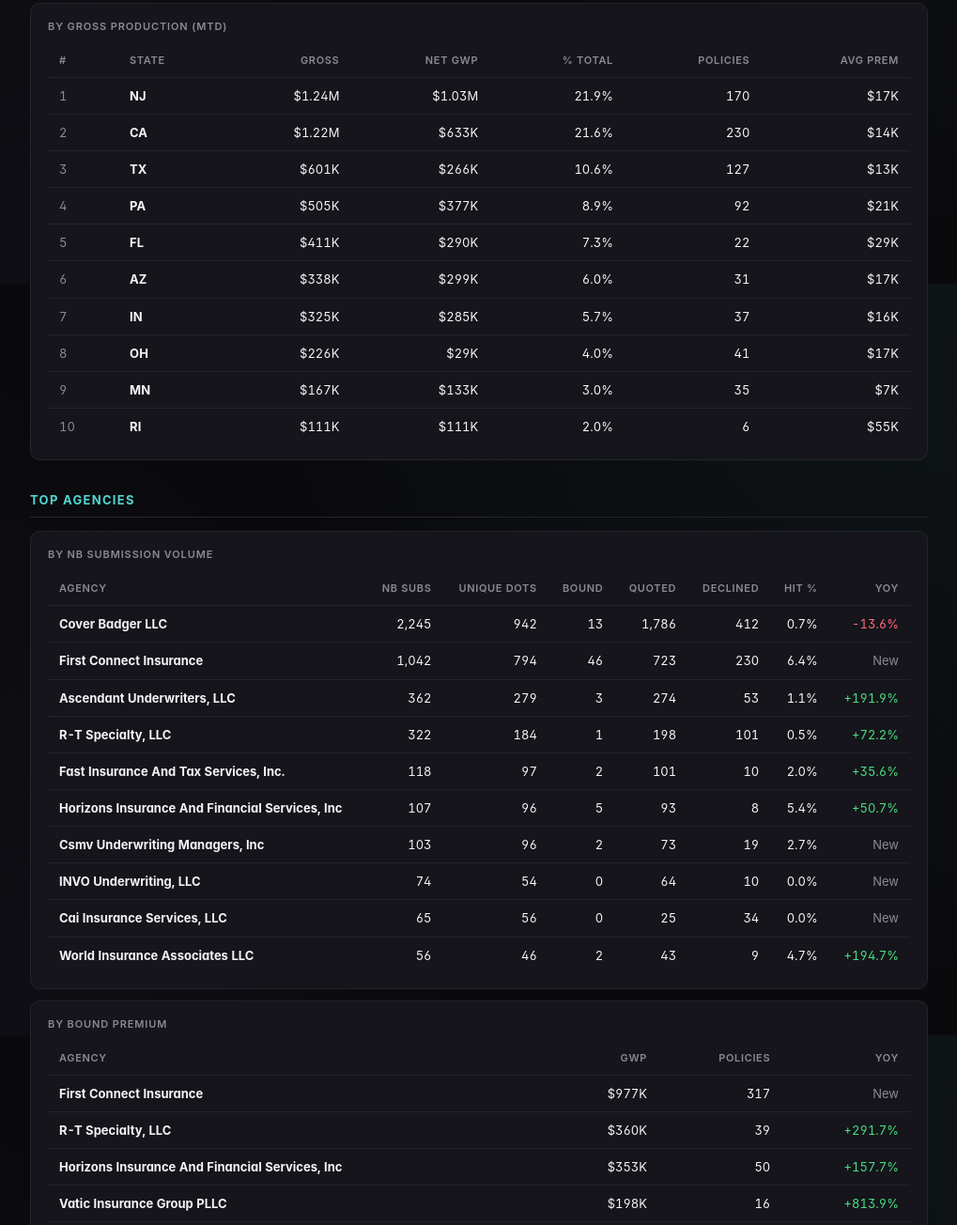
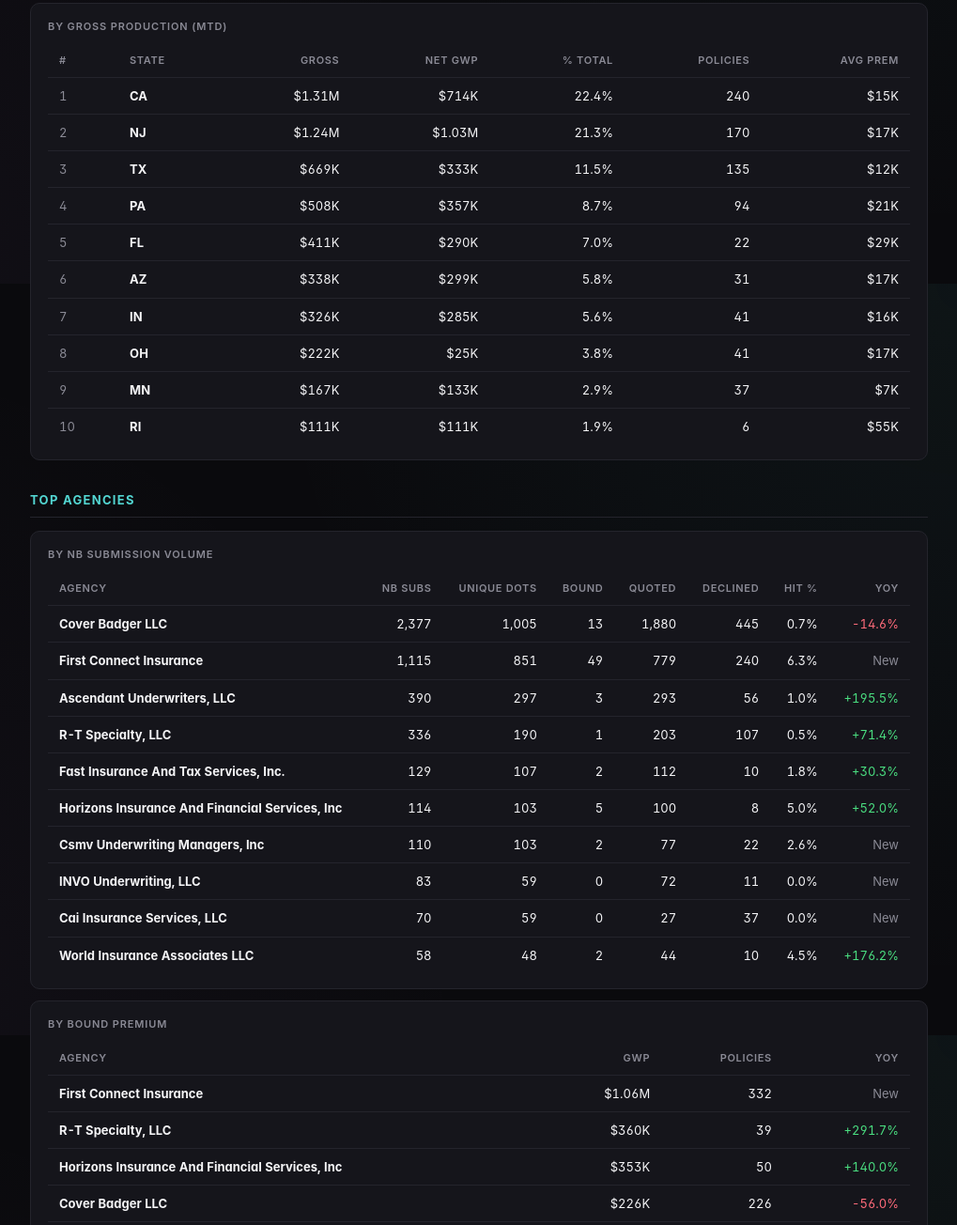
Before and after one commit to Carnette88/cw-reports, a plain HTML site: page morning/networks/index.html in a window 1280 px wide. Shown: the part 1298-2602 px from the top of the page at 94% size, without its empty margins (254-1273 px from the left). Drawn offline with Linux system fonts and the light colour scheme; a web font is replaced by a local one.

Commit message:
production view (Networks) 2026-11-24 05:39

```diff
--- a/morning/networks/index.html
+++ b/morning/networks/index.html
@@ -124,7 +124,7 @@
         <img src="/cw-reports/cw-logo.png" alt="Cover Whale" class="brand-logo">
         <div>
           <div class="brand-title">Growth Strategy Hub</div>
-          <div class="brand-sub">Mon Nov 23 2026</div>
+          <div class="brand-sub">Tue Nov 24 2026</div>
         </div>
       </a>
     </div>
@@ -165,8 +165,8 @@
   <h1>Production vs Budget</h1>
   <div class="subtitle">
 
-      2026-11-23 · Day 14 of 19 business days (5 remaining)
-      · <span class="muted">live from Mon Nov 23 · 5:41 AM</span>
+      2026-11-24 · Day 15 of 19 business days (4 remaining)
+      · <span class="muted">live from Tue Nov 24 · 5:39 AM</span>
 
   </div>
 </header>
@@ -208,25 +208,25 @@
       <tbody>
         <tr>
           <td><strong>Net GWP (after cancels)</strong></td>
-          <td class="num strong">$3.62M</td>
+          <td class="num strong">$3.76M</td>
           <td class="num">$3.99M</td>
-          <td class="num strong">123.1%</td>
+          <td class="num strong">119.5%</td>
           <td><span class="rag rag-green">GREEN</span></td>
 
         </tr>
 
         <tr>
           <td><strong>Gross Production (before cancels)</strong></td>
-          <td class="num strong">$5.67M</td>
+          <td class="num strong">$5.83M</td>
           <td class="num">$7.98M</td>
-          <td class="num strong">96.4%</td>
-          <td><span class="rag rag-green">GREEN</span></td>
+          <td class="num strong">92.6%</td>
+          <td><span class="rag rag-yellow">YELLOW</span></td>
 
         </tr>
 
         <tr>
           <td>NB Submissions</td>
-          <td class="num">5,431</td>
+          <td class="num">5,776</td>
           <td class="num">9,348</td>
           <td class="num">—</td>
           <td><span class="rag rag-na">—</span></td>
@@ -269,42 +269,42 @@
 
             <tr>
               <td>Submitted</td>
-              <td class="num">203</td>
+              <td class="num">214</td>
               <td class="num">3.7%</td>
             </tr>
 
 
             <tr>
               <td>In Review</td>
-              <td class="num">78</td>
-              <td class="num">1.4%</td>
+              <td class="num">88</td>
+              <td class="num">1.5%</td>
             </tr>
 
 
             <tr>
               <td>Quoted</td>
-              <td class="num">3,991</td>
-              <td class="num">73.5%</td>
+              <td class="num">4,234</td>
+              <td class="num">73.3%</td>
             </tr>
 
 
             <tr>
               <td>Bound</td>
-              <td class="num">104</td>
+              <td class="num">109</td>
               <td class="num">1.9%</td>
             </tr>
 
 
             <tr>
               <td>Declined</td>
-              <td class="num">1,020</td>
-              <td class="num">18.8%</td>
+              <td class="num">1,093</td>
+              <td class="num">18.9%</td>
             </tr>
 
 
             <tr>
               <td>Not Taken Up</td>
-              <td class="num">34</td>
+              <td class="num">37</td>
               <td class="num">0.6%</td>
             </tr>
 
@@ -315,7 +315,7 @@
               <td class="num">0.0%</td>
             </tr>
 
-          <tr class="row-total"><td><strong>Total</strong></td><td class="num"><strong>5,431</strong></td><td class="num"><strong>100%</strong></td></tr>
+          <tr class="row-total"><td><strong>Total</strong></td><td class="num"><strong>5,776</strong></td><td class="num"><strong>100%</strong></td></tr>
         </tbody>
       </table>
     </div>
@@ -361,41 +361,41 @@
 
           <tr>
             <td class="muted">1</td>
+            <td><strong>CA</strong></td>
+            <td class="num">$1.31M</td>
+            <td class="num">$714K</td>
+            <td class="num">22.4%</td>
+            <td class="num">240</td>
+            <td class="num">$15K</td>
+          </tr>
+
+          <tr>
+            <td class="muted">2</td>
             <td><strong>NJ</strong></td>
             <td class="num">$1.24M</td>
             <td class="num">$1.03M</td>
-            <td class="num">21.9%</td>
+            <td class="num">21.3%</td>
             <td class="num">170</td>
             <td class="num">$17K</td>
           </tr>
 
           <tr>
-            <td class="muted">2</td>
-            <td><strong>CA</strong></td>
-            <td class="num">$1.22M</td>
-            <td class="num">$633K</td>
-            <td class="num">21.6%</td>
-            <td class="num">230</td>
-            <td class="num">$14K</td>
-          </tr>
-
-          <tr>
             <td class="muted">3</td>
             <td><strong>TX</strong></td>
-            <td class="num">$601K</td>
-            <td class="num">$266K</td>
-            <td class="num">10.6%</td>
-            <td class="num">127</td>
-            <td class="num">$13K</td>
+            <td class="num">$669K</td>
+            <td class="num">$333K</td>
+            <td class="num">11.5%</td>
+            <td class="num">135</td>
+            <td class="num">$12K</td>
           </tr>
 
           <tr>
             <td class="muted">4</td>
             <td><strong>PA</strong></td>
-            <td class="num">$505K</td>
-            <td class="num">$377K</td>
-            <td class="num">8.9%</td>
-            <td class="num">92</td>
+            <td class="num">$508K</td>
+            <td class="num">$357K</td>
+            <td class="num">8.7%</td>
+            <td class="num">94</td>
             <td class="num">$21K</td>
           </tr>
 
@@ -404,7 +404,7 @@
             <td><strong>FL</strong></td>
             <td class="num">$411K</td>
             <td class="num">$290K</td>
-            <td class="num">7.3%</td>
+            <td class="num">7.0%</td>
             <td class="num">22</td>
             <td class="num">$29K</td>
           </tr>
@@ -414,7 +414,7 @@
             <td><strong>AZ</strong></td>
             <td class="num">$338K</td>
             <td class="num">$299K</td>
-            <td class="num">6.0%</td>
+            <td class="num">5.8%</td>
             <td class="num">31</td>
             <td class="num">$17K</td>
           </tr>
@@ -422,19 +422,19 @@
           <tr>
             <td class="muted">7</td>
             <td><strong>IN</strong></td>
-            <td class="num">$325K</td>
+            <td class="num">$326K</td>
             <td class="num">$285K</td>
-            <td class="num">5.7%</td>
-            <td class="num">37</td>
+            <td class="num">5.6%</td>
+            <td class="num">41</td>
             <td class="num">$16K</td>
           </tr>
 
           <tr>
             <td class="muted">8</td>
             <td><strong>OH</strong></td>
-            <td class="num">$226K</td>
-            <td class="num">$29K</td>
-            <td class="num">4.0%</td>
+            <td class="num">$222K</td>
+            <td class="num">$25K</td>
+            <td class="num">3.8%</td>
             <td class="num">41</td>
             <td class="num">$17K</td>
           </tr>
@@ -444,8 +444,8 @@
             <td><strong>MN</strong></td>
             <td class="num">$167K</td>
             <td class="num">$133K</td>
-            <td class="num">3.0%</td>
-            <td class="num">35</td>
+            <td class="num">2.9%</td>
+            <td class="num">37</td>
             <td class="num">$7K</td>
           </tr>
 
@@ -454,7 +454,7 @@
             <td><strong>RI</strong></td>
             <td class="num">$111K</td>
             <td class="num">$111K</td>
-            <td class="num">2.0%</td>
+            <td class="num">1.9%</td>
             <td class="num">6</td>
             <td class="num">$55K</td>
           </tr>
@@ -481,112 +481,112 @@
 
           <tr>
             <td><strong>Cover Badger LLC</strong></td>
-            <td class="num">2,245</td>
-            <td class="num">942</td>
+            <td class="num">2,377</td>
+            <td class="num">1,005</td>
             <td class="num">13</td>
-            <td class="num">1,786</td>
-            <td class="num">412</td>
+            <td class="num">1,880</td>
+            <td class="num">445</td>
             <td class="num">0.7%</td>
-            <td class="num down">-13.6%</td>
+            <td class="num down">-14.6%</td>
           </tr>
 
           <tr>
             <td><strong>First Connect Insurance</strong></td>
-            <td class="num">1,042</td>
-            <td class="num">794</td>
-            <td class="num">46</td>
-            <td class="num">723</td>
-            <td class="num">230</td>
-            <td class="num">6.4%</td>
+            <td class="num">1,115</td>
+            <td class="num">851</td>
+            <td class="num">49</td>
+            <td class="num">779</td>
+            <td class="num">240</td>
+            <td class="num">6.3%</td>
             <td class="num neutral">New</td>
           </tr>
 
           <tr>
             <td><strong>Ascendant Underwriters, LLC</strong></td>
-            <td class="num">362</td>
-            <td class="num">279</td>
+            <td class="num">390</td>
+            <td class="num">297</td>
             <td class="num">3</td>
-            <td class="num">274</td>
-            <td class="num">53</td>
-            <td class="num">1.1%</td>
-            <td class="num up">+191.9%</td>
+            <td class="num">293</td>
+            <td class="num">56</td>
+            <td class="num">1.0%</td>
+            <td class="num up">+195.5%</td>
           </tr>
 
           <tr>
             <td><strong>R-T Specialty, LLC</strong></td>
-            <td class="num">322</td>
-            <td class="num">184</td>
+            <td class="num">336</td>
+            <td class="num">190</td>
             <td class="num">1</td>
-            <td class="num">198</td>
-            <td class="num">101</td>
+            <td class="num">203</td>
+            <td class="num">107</td>
             <td class="num">0.5%</td>
-            <td class="num up">+72.2%</td>
+            <td class="num up">+71.4%</td>
           </tr>
 
           <tr>
             <td><strong>Fast Insurance And Tax Services, Inc.</strong></td>
-            <td class="num">118</td>
-            <td class="num">97</td>
+            <td class="num">129</td>
+            <td class="num">107</td>
             <td class="num">2</td>
-            <td class="num">101</td>
+            <td class="num">112</td>
             <td class="num">10</td>
-            <td class="num">2.0%</td>
-            <td class="num up">+35.6%</td>
+            <td class="num">1.8%</td>
+            <td class="num up">+30.3%</td>
           </tr>
 
           <tr>
             <td><strong>Horizons Insurance And Financial Services, Inc</strong></td>
-            <td class="num">107</td>
-            <td class="num">96</td>
+            <td class="num">114</td>
+            <td class="num">103</td>
             <td class="num">5</td>
-            <td class="num">93</td>
+            <td class="num">100</td>
             <td class="num">8</td>
-            <td class="num">5.4%</td>
-            <td class="num up">+50.7%</td>
+            <td class="num">5.0%</td>
+            <td class="num up">+52.0%</td>
           </tr>
 
           <tr>
             <td><strong>Csmv Underwriting Managers, Inc</strong></td>
+            <td class="num">110</td>
             <td class="num">103</td>
-            <td class="num">96</td>
             <td class="num">2</td>
-            <td class="num">73</td>
-            <td class="num">19</td>
-            <td class="num">2.7%</td>
+            <td class="num">77</td>
+            <td class="num">22</td>
+            <td class="num">2.6%</td>
             <td class="num neutral">New</td>
           </tr>
 
           <tr>
             <td><strong>INVO Underwriting, LLC</strong></td>
-            <td class="num">74</td>
-            <td class="num">54</td>
+            <td class="num">83</td>
+            <td class="num">59</td>
             <td class="num">0</td>
-            <td class="num">64</td>
-            <td class="num">10</td>
+            <td class="num">72</td>
+            <td class="num">11</td>
             <td class="num">0.0%</td>
             <td class="num neutral">New</td>
           </tr>
 
           <tr>
             <td><strong>Cai Insurance Services, LLC</strong></td>
-            <td class="num">65</td>
-            <td class="num">56</td>
+            <td class="num">70</td>
+            <td class="num">59</td>
             <td class="num">0</td>
-            <td class="num">25</td>
-            <td class="num">34</td>
+            <td class="num">27</td>
+            <td class="num">37</td>
             <td class="num">0.0%</td>
             <td class="num neutral">New</td>
           </tr>
 
           <tr>
             <td><strong>World Insurance Associates LLC</strong></td>
-            <td class="num">56</td>
-            <td class="num">46</td>
+            <td class="num">58</td>
+            <td class="num">48</td>
             <td class="num">2</td>
-            <td class="num">43</td>
-            <td class="num">9</td>
-            <td class="num">4.7%</td>
-            <td class="num up">+194.7%</td>
+            <td class="num">44</td>
+            <td class="num">10</td>
+            <td class="num">4.5%</td>
+            <td class="num up">+176.2%</td>
           </tr>
 
       </tbody>
@@ -603,8 +603,8 @@
 
           <tr>
             <td><strong>First Connect Insurance</strong></td>
-            <td class="num">$977K</td>
-            <td class="num">317</td>
+            <td class="num">$1.06M</td>
+            <td class="num">332</td>
             <td class="num neutral">New</td>
           </tr>
 
@@ -619,28 +619,28 @@
             <td><strong>Horizons Insurance And Financial Services, Inc</strong></td>
             <td class="num">$353K</td>
             <td class="num">50</td>
-            <td class="num up">+157.7%</td>
+            <td class="num up">+140.0%</td>
+          </tr>
+
+          <tr>
+            <td><strong>Cover Badger LLC</strong></td>
+            <td class="num">$226K</td>
+            <td class="num">226</td>
+            <td class="num down">-56.0%</td>
           </tr>
 
           <tr>
             <td><strong>Vatic Insurance Group PLLC</strong></td>
-            <td class="num">$198K</td>
+            <td class="num">$199K</td>
             <td class="num">16</td>
-            <td class="num up">+813.9%</td>
+            <td class="num up">+820.0%</td>
           </tr>
 
           <tr>
             <td><strong>Insure Me Now Agency, LLC</strong></td>
-            <td class="num">$188K</td>
+            <td class="num">$189K</td>
             <td class="num">36</td>
-            <td class="num up">+341.3%</td>
-          </tr>
-
-          <tr>
-            <td><strong>Cover Badger LLC</strong></td>
-            <td class="num">$176K</td>
-            <td class="num">220</td>
-            <td class="num down">-66.7%</td>
+            <td class="num up">+342.3%</td>
           </tr>
 
           <tr>
@@ -666,9 +666,9 @@
 
           <tr>
             <td><strong>Fast Insurance And Tax Services, Inc.</strong></td>
-            <td class="num">$110K</td>
+            <td class="num">$109K</td>
             <td class="num">26</td>
-            <td class="num up">+551.9%</td>
+            <td class="num up">+550.7%</td>
           </tr>
 
       </tbody>
```
